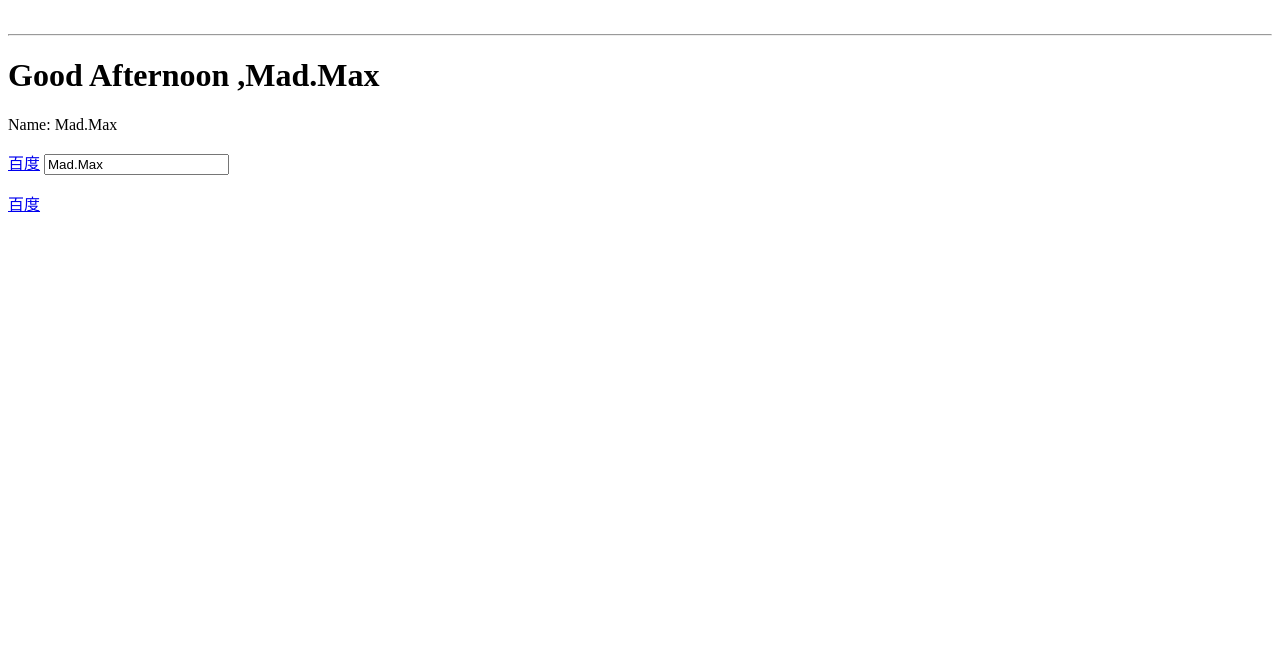
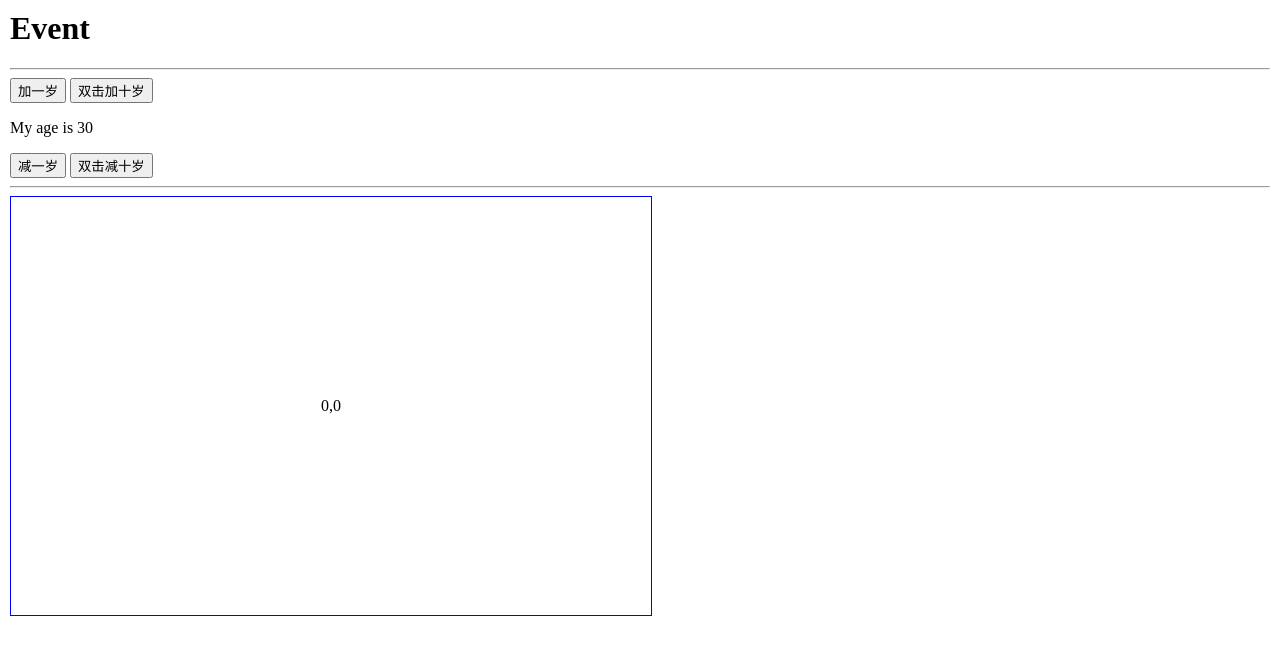
Before and after one commit to maominqiang/homework, a plain HTML site: page index.html in a window 1280 px wide. Drawn offline with Linux system fonts and the light colour scheme.

Commit message:
鼠标单击、移动时间

```diff
--- a/app.js
+++ b/app.js
@@ -2,30 +2,26 @@
 new Vue({
   el: '#vue-app',
   data: {
-    name: 'Mad.Max',
-	website:"https://www.baidu.com",
-	websiteTag:"<a href='https://baidu.com'>百度</a>"
+    age: 30,
+	x:0,
+	y:0,
   },
   methods:{
-	hello:function(Str){
-		var h = new Date().getHours();
-		if(h >= 19){
-			return "Good evening ," + Str;
-		}else if(h >= 12){
-			return "Good Afternoon ," + Str;
-		}else{
-			return "Good Morning ," + Str;
-		}
-	}
-
+	  add:function(num){
+		  if(num == 10){
+			  this.age+=num;
+		  }else{
+			this.age++;
+		  }
+	  },
+	  minus:function(num){
+		  this.age-=num;
+	  },
+	  updateXY:function(event){
+		  // console.log(event);
+		  this.x = event.offsetX;
+		  this.y = event.offsetY;
+	  }
   }
 
 })
-
-
-// var app = new Vue({
-//     el: '#app',
-//     data: {
-//         message: 'Hello Vue!'
-//     }
-// });
--- a/index.html
+++ b/index.html
@@ -7,17 +7,24 @@
 	</head>
 
 	<body>
-		<br />
-
+		<h1>Event</h1>
 		<hr />
 		<div id="vue-app">
-				<h1>{{ hello('Mad.Max') }}</h1>
-				<p>Name: {{ name }}</p>
-				<a v-bind:href="website">百度</a>
-				<input type="text" v-bind:value="name" >
-				<p v-html="websiteTag" ></p>
+<!-- 			@和v-on调用函数都可以实现； -->
+			<button @click="add">加一岁</button>
+			<button @dblclick="add(10)">双击加十岁</button>
+			<p>My age is {{ age }}</p>
+			<button v-on:click="minus(1)">减一岁</button>
+			<button v-on:dblclick="minus(10)">双击减十岁</button>
+			<hr />
 
+			<div id="canvas" v-on:mousemove="updateXY">
+				{{ x }},{{ y }}
+			</div>
 		</div>
+
+
+
 		<script src="app.js"></script>
 
 	</body>
--- a/style.css
+++ b/style.css
@@ -1,4 +1,10 @@
-/* html, body {
+html, body {
     margin: 5px;
     padding: 0;
-} */
+}
+#canvas{
+	width: 600px;
+	padding: 200px 20px;
+	text-align: center;
+	border: 1px solid blue;
+}
```
